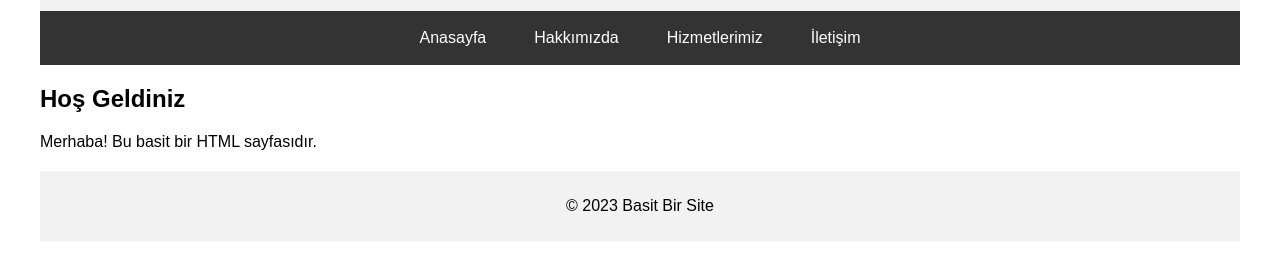
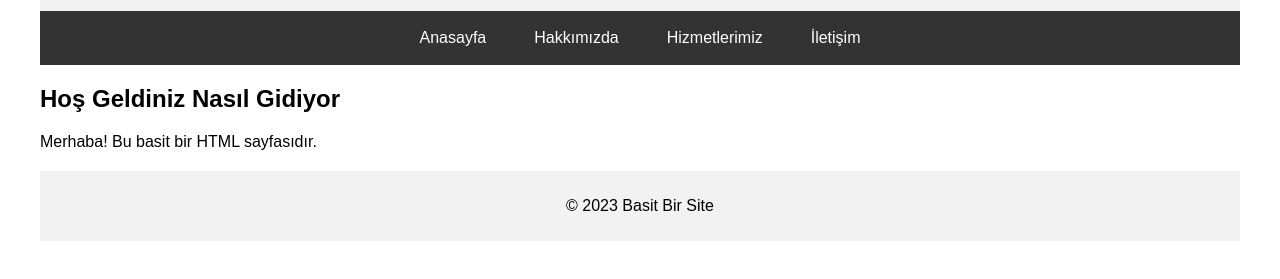
Before and after one commit to mustafacetin1722/git-dersleri-3, a plain HTML site: page index.html in a window 1280 px wide. Shown: the part 129-408 px from the top of the page. Drawn offline with Linux system fonts and the light colour scheme.

Commit message:
başlık update

```diff
--- a/index.html
+++ b/index.html
@@ -49,7 +49,7 @@
     </nav>
 
     <section>
-        <h2>Hoş Geldiniz</h2>
+        <h2>Hoş Geldiniz Nasıl Gidiyor</h2>
         <p>Merhaba! Bu basit bir HTML sayfasıdır.</p>
     </section>
 
```
